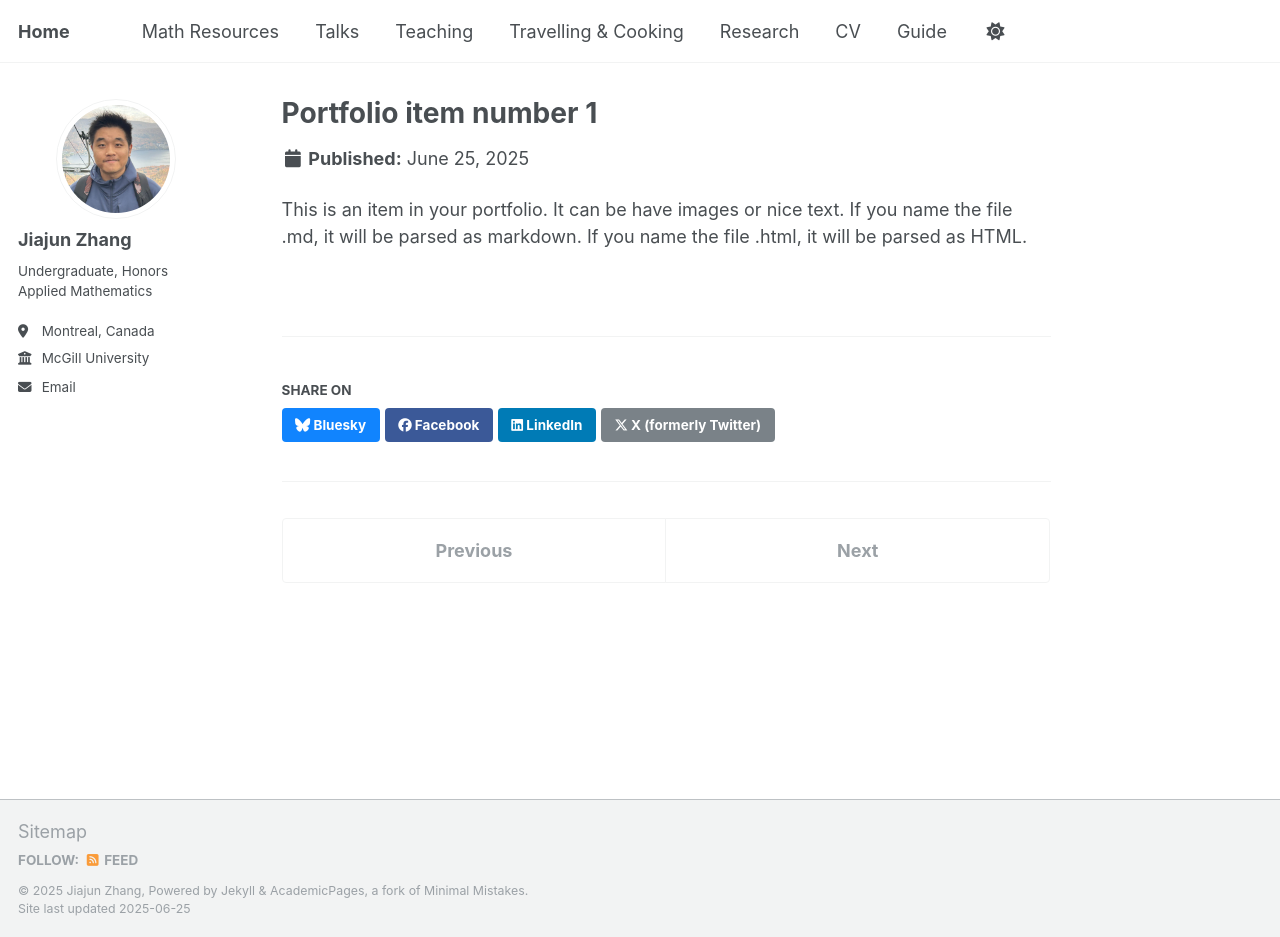
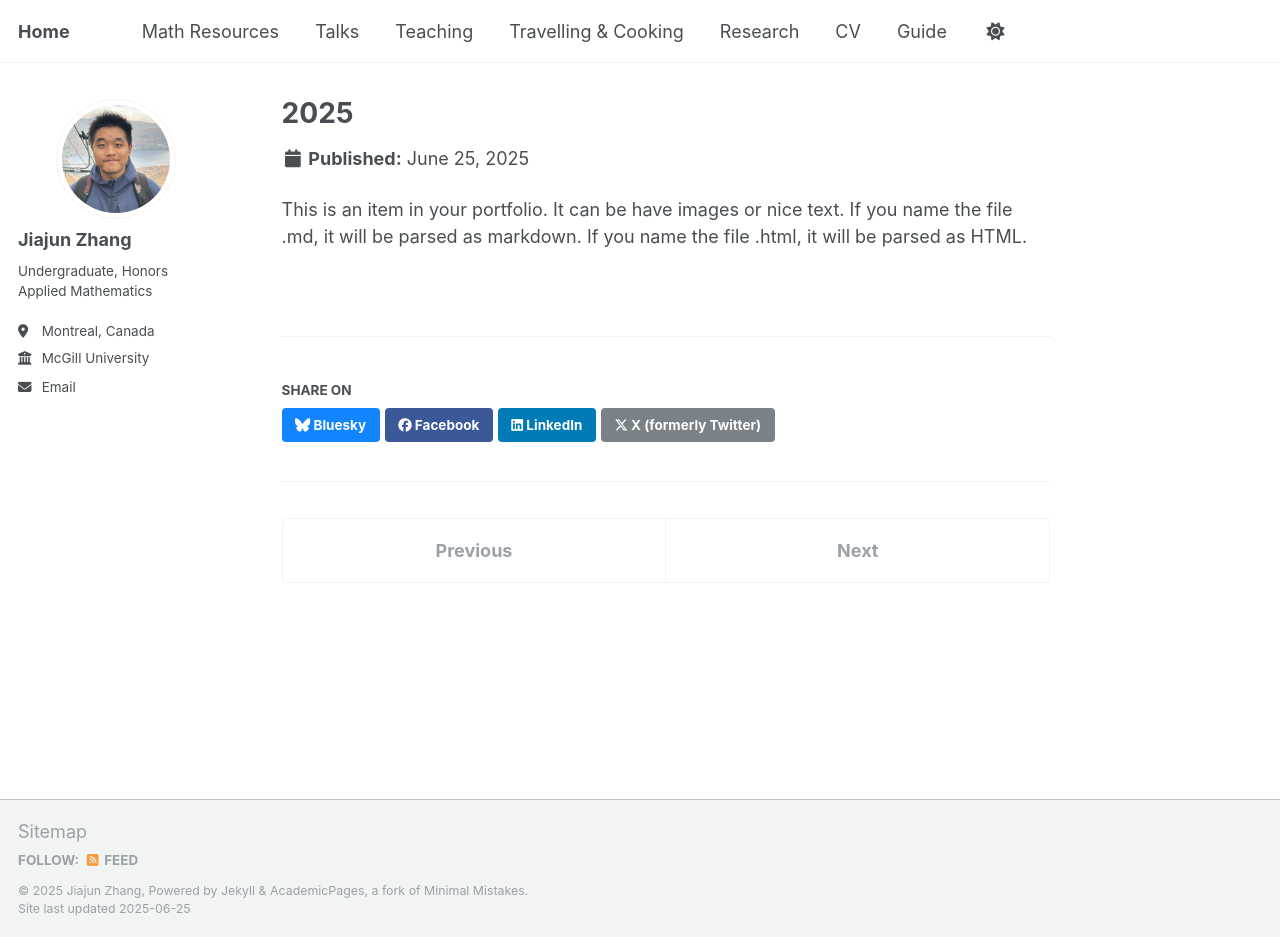
Before and after one commit to JohanssonRein/JohanssonRein.github.io, a Jekyll site: the page built from _portfolio/portfolio-1.md, in a window 1280 px wide and 937 px high. Built offline with Jekyll 4.4.1, drawn with Linux system fonts in a browser that asks for light colours.

Commit message:
Update portfolio-1.md

```diff
--- a/_portfolio/portfolio-1.md
+++ b/_portfolio/portfolio-1.md
@@ -1,5 +1,5 @@
 ---
-title: "Portfolio item number 1"
+title: "2025"
 excerpt: "Short description of portfolio item number 1<br/><img src='/images/500x300.png'>"
 collection: portfolio
 ---
```
